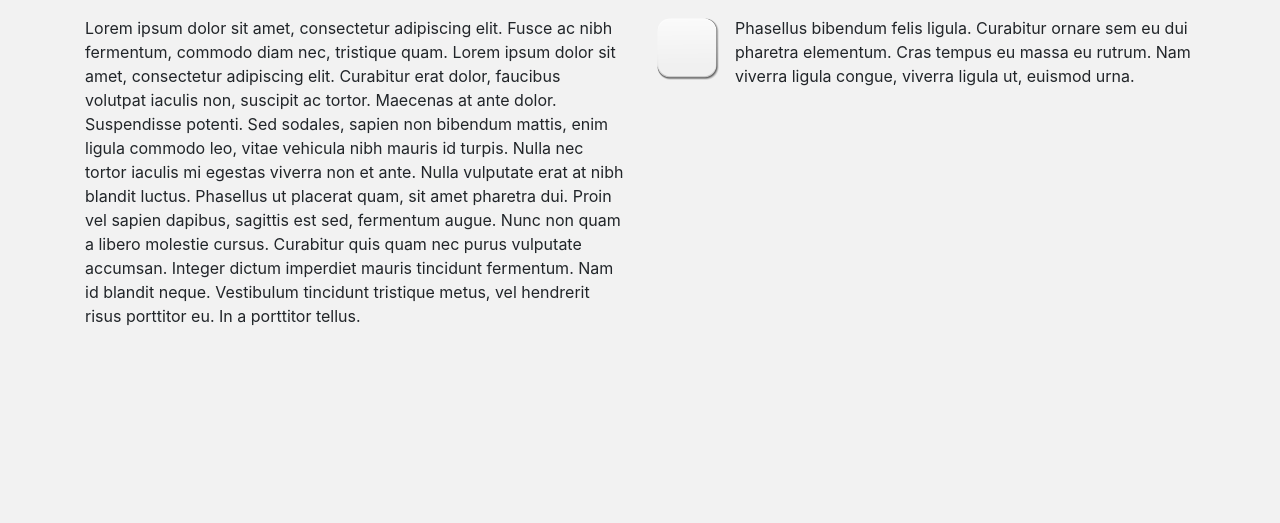
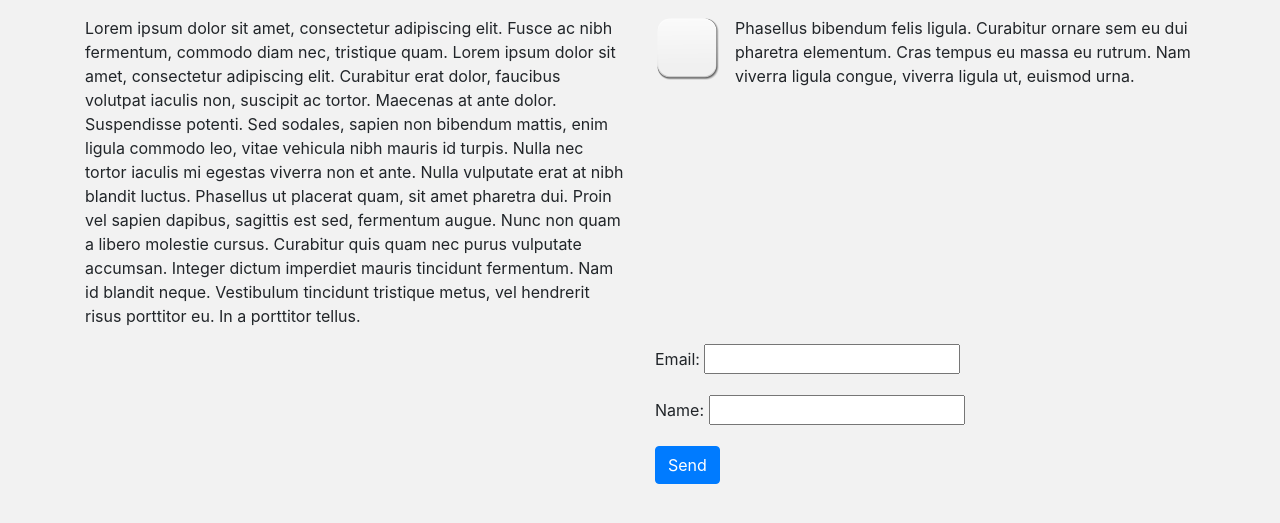
Before and after one commit to makhmudovMR/django_online_store, a Django app: page /landing/ in a window 1280 px wide. Shown: the part 73-596 px from the top of the page. Run offline with Django 3.2, Linux system fonts and the light colour scheme; some libraries are stand-ins or nearby versions.

Commit message:
change landing.html template (add forms)

```diff
--- a/onlinestore/landing/templates/landing/landing.html
+++ b/onlinestore/landing/templates/landing/landing.html
@@ -31,4 +31,18 @@
         </div>
     </div>
 </div>
+<div class="container">
+    <div class="row">
+        <div class="col">
+
+        </div>
+        <div class="col">
+            <form action="" method="post">
+                {% csrf_token %}
+                {{ form.as_p }}
+                <button type="submit" class="btn btn-primary">Send</button>
+            </form>
+        </div>
+    </div>
+</div>
 {%endblock%}
```
